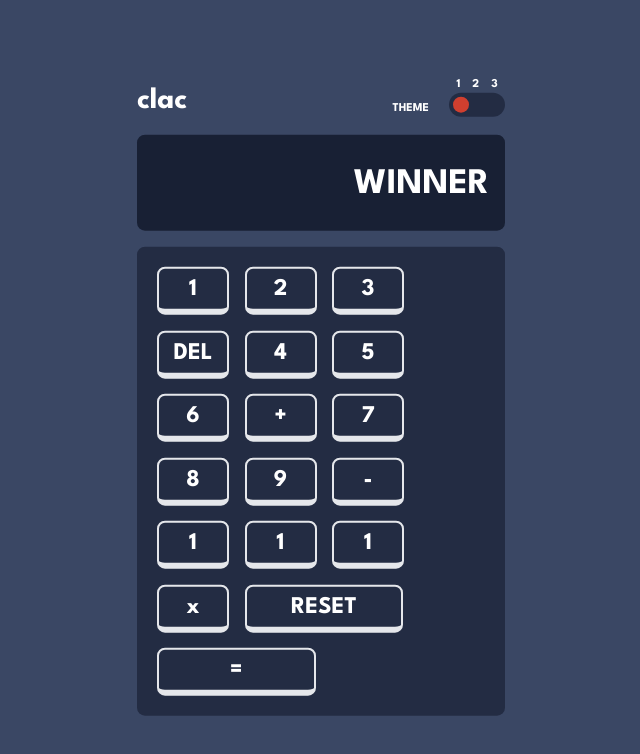
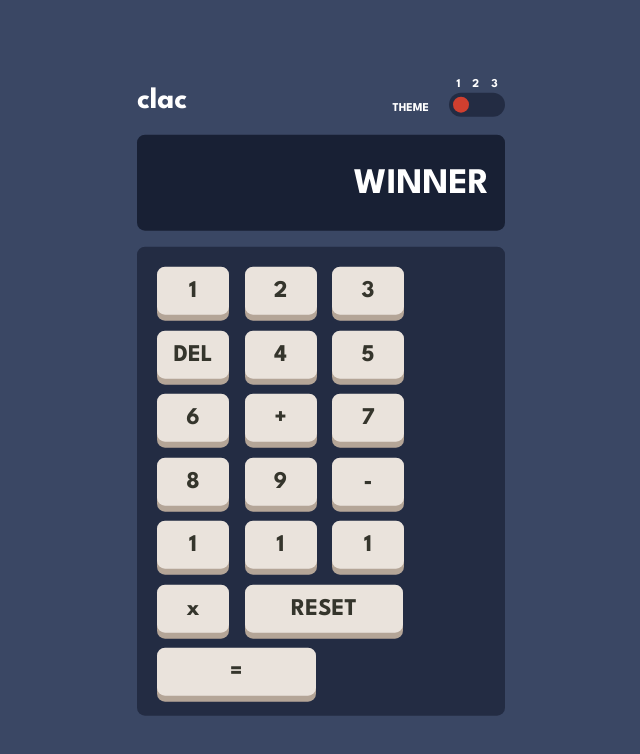
Before and after one commit to ShivWK/Calculator-In-React-and-Tailwind, a React (Vite) app: page / in a window 1280 px wide. Shown: the top 754 px of the page, without its empty margins (319-959 px from the left). Built offline with nearby package versions, Linux system fonts and the light colour scheme.

Commit message:
button color fix

```diff
--- a/src/App.jsx
+++ b/src/App.jsx
@@ -9,6 +9,9 @@ export default function () {
   let [textColor, setTextColor] = useState('white');
   let [dispColor, setDispColor] = useState('hsl(224, 36%, 15%)');
   let [tglkbdbg, setTglKbdBg] = useState('hsl(223, 31%, 20%)');
+  let [kbdbgColor, setKbdBgColor] = useState('bg-[rgb(234,227,220)]');
+  let [KbdkeytextColor , setKbdkeytextColor] = useState('text-[rgb(53,53,44)]');
+  let [shadowColor , setShadowColor] = useState('rgb(180,165,151)')
 
 
   const textColorHandler = (clr) => {
@@ -19,7 +22,21 @@ export default function () {
   }
 
   return (
-    <ColorContext.Provider value={{bgColor : setBgColor, textColorHandler : textColorHandler, textColor : textColor , dispColor: setDispColor, tglkbdbg : tglkbdbg, tglkbdbgHandler : setTglKbdBg}}>
+    <ColorContext.Provider value={
+      {
+        bgColor : setBgColor,
+        textColorHandler : textColorHandler,
+        textColor : textColor ,
+        dispColor: setDispColor,
+        tglkbdbg : tglkbdbg,
+        tglkbdbgHandler : setTglKbdBg,
+        kbdbgColor: kbdbgColor,
+        setKbdbgColor: setKbdBgColor,
+        KbdkeytextColor : KbdkeytextColor,
+        setKbdkeytextColor : setKbdkeytextColor,
+        shadowColor : shadowColor,
+        setshadowColor : setShadowColor
+      }}>
     <div className='main w-full h-screen' style={{backgroundColor : bgColor}}>
 
       {/* The issue with your code is in the way you are trying to use the bgColor state variable within the className attribute of the div. Tailwind CSS does not support dynamic class names directly within the template string. Instead, you should apply the background color style inline using the style attribute. */}
--- a/src/Components/Button.jsx
+++ b/src/Components/Button.jsx
@@ -1,7 +1,9 @@
-import React from 'react';
+import React, {useContext} from 'react';
+import ColorContext from './Context';
 
 export default function Button(props){
+    let context = useContext(ColorContext);
     return(
-        <button onClick={props.clickHandler} className='w-4 h-4 transition-all duration-200 rounded-full' style={props.isActive ? {backgroundColor : props.btncolor} : {}} ></button>
+        <button onClick={props.clickHandler} className={`w-4 h-4 transition-all duration-300  rounded-full`} style={props.isActive ? {backgroundColor : props.btncolor} : {}} ></button>
     )
 }
--- a/src/Components/Context.jsx
+++ b/src/Components/Context.jsx
@@ -6,7 +6,13 @@ const ColorContext = React.createContext({
     textColor : null,
     dispColor : undefined,
     tglkbdbg : null,
-    tglkbdbgHandler : undefined
+    tglkbdbgHandler : undefined,
+    kbdbgColor: null,
+    setKbdbgColor: undefined,
+    KbdkeytextColor : null,
+    setKbdkeytextColor : undefined,
+    shadowColor : null,
+    setshadowColor : undefined
 })
 
 export default ColorContext
--- a/src/Components/KBDButtons/KBDButtons.jsx
+++ b/src/Components/KBDButtons/KBDButtons.jsx
@@ -6,7 +6,8 @@ export default function KBDButtons(props){
     let context = useContext(ColorContext);
 
     return (
-        <button className={`md:h-12 h-11 ${props.customClass} shrink  text-2xl border-b-[6px] rounded-lg flex items-center justify-center border-2`} style={{color: context.textColor}}>{props.children}</button>
+        <button className={`md:h-12 h-11 ${props.customClass} text-2xl shadow-sharp-shadow
+         rounded-lg flex items-center justify-center  active:translate-y-1 transition-all ${context.kbdbgColor} ${context.KbdkeytextColor} `} style={{boxShadow : `0 6px 0 0 ${context.shadowColor}`}}>{props.children}</button>
     )
 }
 
--- a/src/Components/ModeBtnBox.jsx
+++ b/src/Components/ModeBtnBox.jsx
@@ -12,6 +12,9 @@ export default function ModeBtnBox(){
         context.textColorHandler('white');
         context.dispColor('hsl(224, 36%, 15%)');
         context.tglkbdbgHandler('hsl(223, 31%, 20%)');
+        context.setKbdbgColor('bg-[rgb(234,227,220)]');
+        context.setKbdkeytextColor('text-[rgb(53,53,44)]')
+        context.setshadowColor('rgb(180,165,151)')
     }
     function handleClickTheme2(){
         setButtonIndex(2);
@@ -19,13 +22,20 @@ export default function ModeBtnBox(){
         context.textColorHandler('rgb(27, 36, 40)');
         context.dispColor('hsl(0, 0%, 93%)');
         context.tglkbdbgHandler('hsl(0, 5%, 81%)');
+        context.setKbdbgColor('bg-[rgb(234,227,220)]');
+        context.setKbdkeytextColor('text-[rgb(53,53,44)]')
+        context.setshadowColor('rgb(166,157,145)')
+
     }
     function handleClickTheme3(){
         setButtonIndex(3);
         context.bgColor('rgb(22, 6, 40)');
-        context.textColorHandler(' rgb(255, 229, 61)');
+        context.textColorHandler('rgb(255, 229, 61)');
         context.dispColor('hsl(268, 71%, 12%)');
         context.tglkbdbgHandler('hsl(268, 71%, 12%)');
+        context.setKbdbgColor('bg-[rgb(88,7,125)]');
+        context.setKbdkeytextColor('text-[rgb(255,229,61)]')
+        context.setshadowColor('rgb(188,21,244)')
     }
 
     return(
--- a/src/index.css
+++ b/src/index.css
@@ -2,6 +2,6 @@
 @tailwind components;
 @tailwind utilities;
 
-/* body{
-    color:    rgb(255, 229, 61)
-} */
+body{
+    color:   rgb(53,53,44)
+}
--- a/tailwind.config.js
+++ b/tailwind.config.js
@@ -8,6 +8,9 @@ export default {
     extend: {
       fontFamily: {
         mine : "'League Spartan', sans-serif",
+      },
+      boxShadow: {
+        "sharp-shadow" : "0 6px 0 0 rgb(180,165,151)"
       }
     },
   },
```
